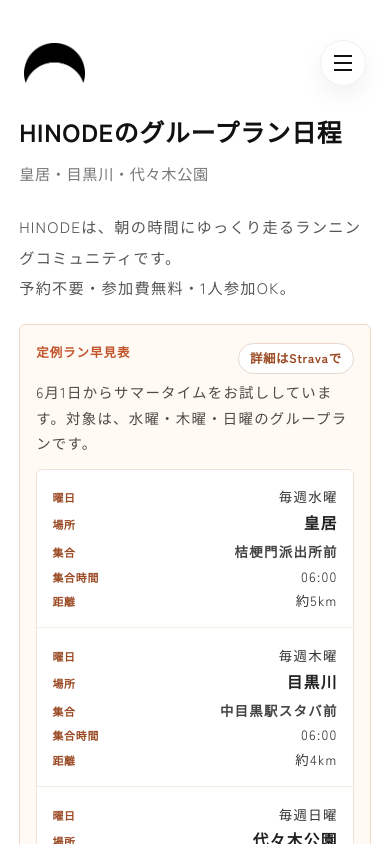
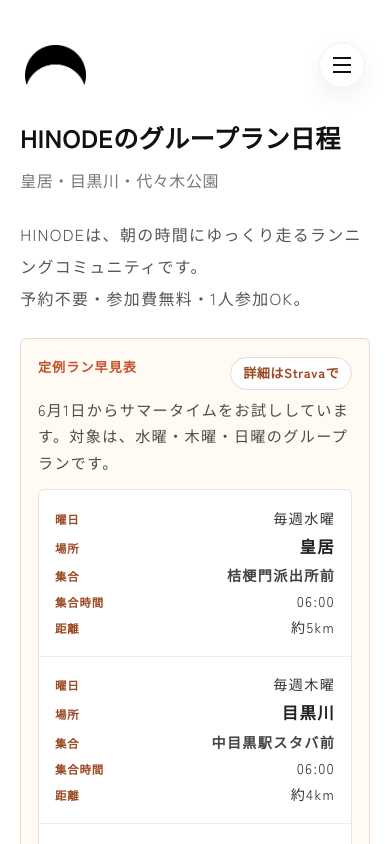
Before and after one commit to git10a/hinode, a Next.js app: page /schedule in a window 390 px wide. Shown: the top 844 px of the page. Built offline with nearby package versions, Linux system fonts and the light colour scheme.

Commit message:
Increase global site text size

```diff
--- a/app/globals.css
+++ b/app/globals.css
@@ -13,6 +13,10 @@
     margin: 0;
     padding: 0;
     box-sizing: border-box;
+}
+
+html {
+    font-size: 105%;
 }
 
 body {
--- a/app/schedule/schedule.module.css
+++ b/app/schedule/schedule.module.css
@@ -1142,7 +1142,8 @@
     }
 
     .title {
-        font-size: 1.55rem;
+        font-size: 1.5rem;
+        letter-spacing: 0.01em;
     }
 
     .titleSub {
```
